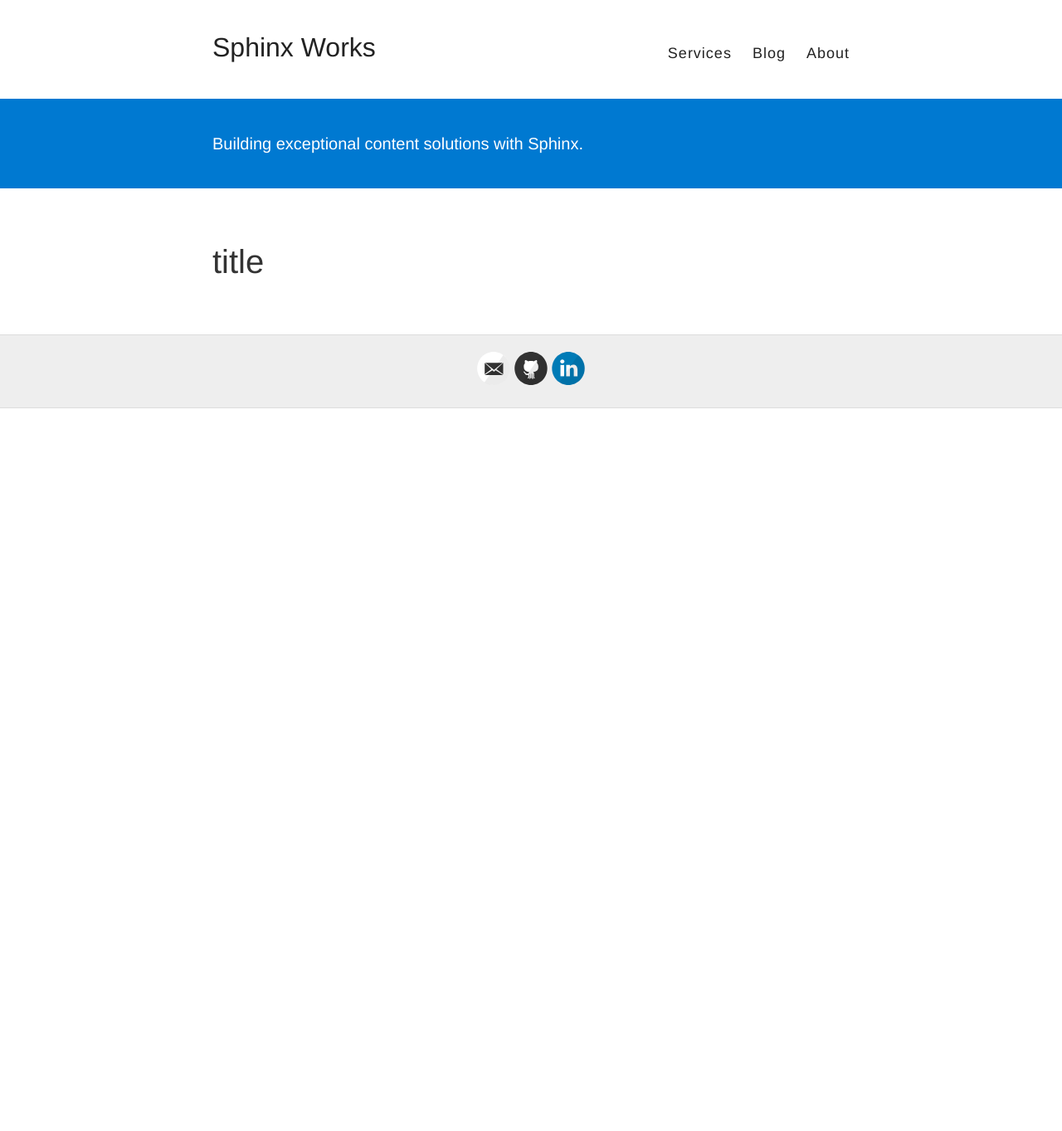
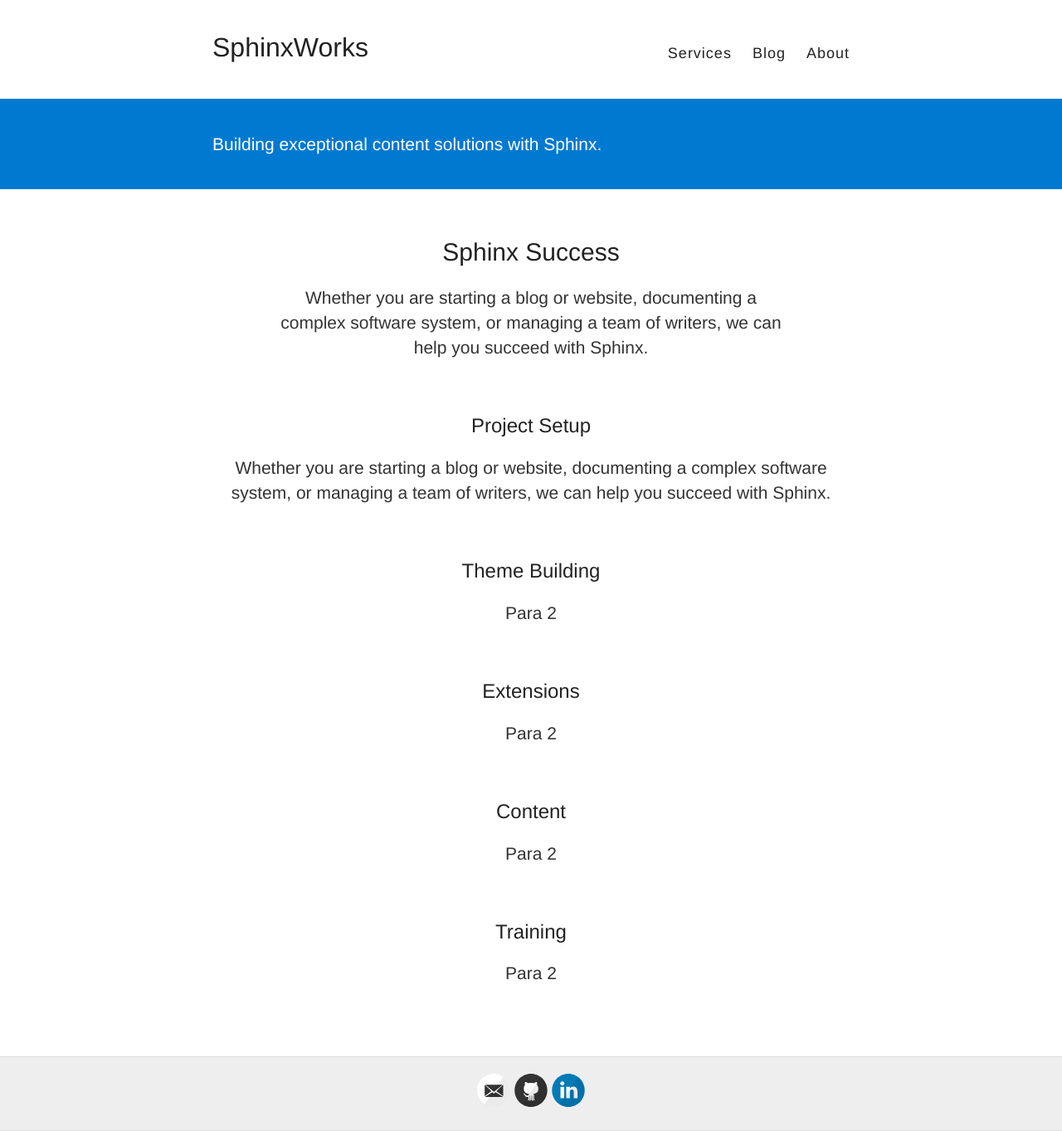
Before and after one commit to MarkHoeber/MarkHoeber.github.io, a Jekyll site: the page built from index.html, in a window 1280 px wide. Shown: the whole page at 83% size. Built offline with Jekyll 4.4.1, drawn with Linux system fonts in a browser that asks for light colours; before the commit the page ends 900 px from its top, so only the background shows below that.

Commit message:
more edits

```diff
--- a/_config.yml
+++ b/_config.yml
@@ -7,7 +7,7 @@
 
 
 # Name of your site (displayed in the header)
-name: Sphinx Works
+name: SphinxWorks
 
 # Short bio or description (displayed in the header)
 description: Building exceptional content solutions with Sphinx.
--- a/index.html
+++ b/index.html
@@ -2,6 +2,54 @@
 layout: default
 ---
 
-<div class="home">
- <div class="title">title</div>
+<div class="home container">
+ <section>
+    <article id="initial">
+      <header>
+        <h1>Sphinx Success</h2>
+      </header>
+      <p>Whether you are starting a blog or website, documenting a complex software system, or managing a team of writers, we can help you succeed with Sphinx.</p>
+    </article>
+
+    <article>
+      <header>
+        <header>
+        <h2>Project Setup</h2>
+      </header>
+      <p>Whether you are starting a blog or website, documenting a complex software system, or managing a team of writers, we can help you succeed with Sphinx.</p>
+    </article>
+
+    <article>
+      <header>
+        <header>
+        <h2>Theme Building</h2>
+      </header>
+      <p>Para 2</p>
+    </article>
+
+    <article>
+      <header>
+        <header>
+        <h2>Extensions</h2>
+      </header>
+      <p>Para 2</p>
+    </article>
+
+    <article>
+      <header>
+        <header>
+        <h2>Content</h2>
+      </header>
+      <p>Para 2</p>
+    </article>
+
+    <article>
+      <header>
+        <header>
+        <h2>Training</h2>
+      </header>
+      <p>Para 2</p>
+    </article>
+
+  </section>
 </div>
--- a/style.scss
+++ b/style.scss
@@ -33,7 +33,7 @@
 h1, h2, h3, h4, h5, h6 {
   font-family: $helveticaNeue;
   color: $darkerGray;
-  font-weight: bold;
+  font-weight: normal;
 
   line-height: 1.7;
   margin: 1em 0 15px;
@@ -254,10 +254,11 @@
 .site-description {
   margin: 0 0 0 0;
   color: $white;
-  font-size: 20px;
+  font-size: 21px;
   font-family: $helveticaNeue;
   padding-left: 20%;
   padding-right: 20%;
+  font-weight: lighter;
 
   @include mobile {
     margin: 3px 0;
@@ -301,34 +302,48 @@
       margin: 0 10px;
       color: $darkerGray;
 
-
     }
   }
 }
 
-
 #main {
-  display: block;
-  padding-top: 10px;
-  padding-bottom: 10px;
-  width: 100%;
-  padding-left: 20%;
-  padding-right: 20%;
-
-
-  @include mobile {
-    float: none;
-    display: block;
-    margin: 0 auto;
-  }
+  margin-left: auto;
+  margin-right: auto;
 }
 
 .home {
+  text-align: center;
+  font-family: $helveticaNeue;
+  font-weight: normal;
+  padding-left: 20%;
+  padding-right: 20%;
+}
 
-  align: center;
-  font-size: 30pt;
+.home section  {
+  margin-left: auto;
+  margin-right: auto;
+}
 
+.home section article {
+  padding-bottom: 20px;
+  margin-left: auto;
+  margin-right: auto;
+  font-weight: 300;
 }
+
+#initial {
+
+  margin-left: 60pt;
+  margin-right: 60pt;
+}
+
+.home section article p {
+  font-weight: 100;
+  line-height: 30px;
+  font-size: 21px;
+}
+
+
 .posts > .post {
   padding-bottom: 2em;
   border-bottom: 1px solid $lightGray;
```
